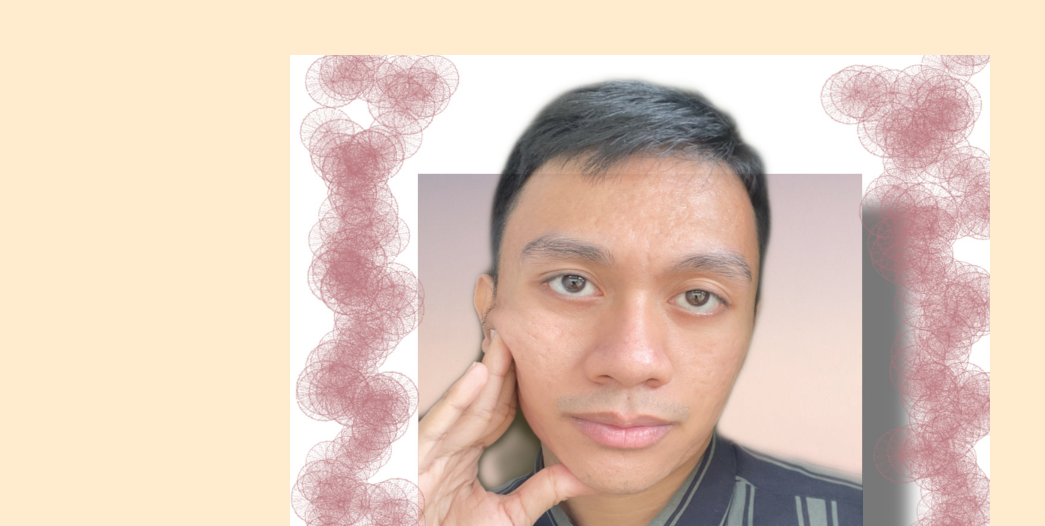
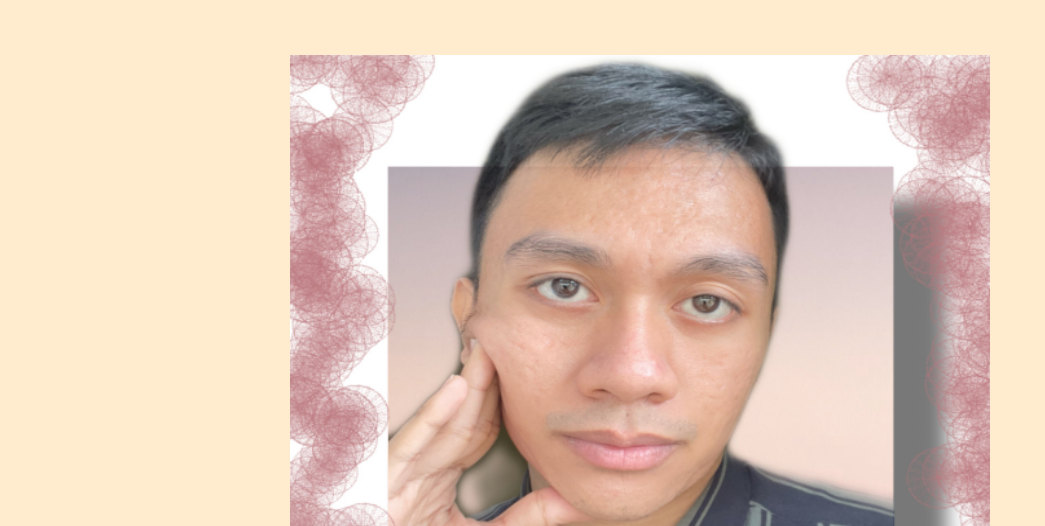
Before and after one commit to zaimon1015/bestbuddypersonalweb, a plain HTML site: page ContactInfo.html in a window 1280 px wide. Shown: the part 274-800 px from the top of the page, without its empty margins (0-1045 px from the left). Drawn offline with Linux system fonts and the light colour scheme.

Commit message:
Update ContactInfo.html

```diff
--- a/ContactInfo.html
+++ b/ContactInfo.html
@@ -33,7 +33,7 @@ Back</button></a>
 <h2>Contact Information</h2>
 
 
-<p align ="center"><img src="cover.jpeg"style="width:700px;height:650px">
+<p align ="center"><img src="zae.png"style="width:700px;height:650px">
 
 <p style="
 font-size: 40px;
```
